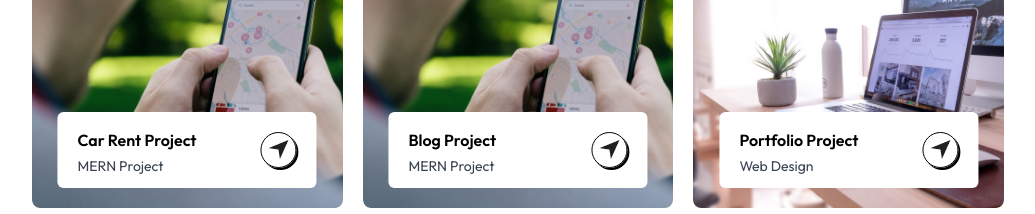
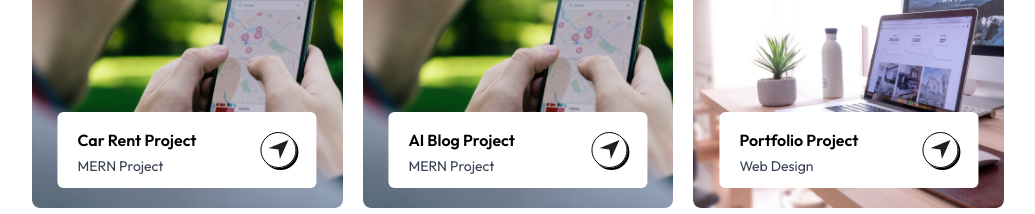
Before and after one commit to vineettiwari1708/portfolio, a Next.js app: page / in a window 1280 px wide. Shown: the part 3060-3274 px from the top of the page, without its empty margins (122-1157 px from the left). Built offline with nearby package versions, Linux system fonts and the light colour scheme; a web font is replaced by a local one.

Commit message:
Update assets.js

```diff
--- a/assets/assets.js
+++ b/assets/assets.js
@@ -97,7 +97,7 @@ export const workData = [
     url: "https://glistening-cupcake-a9674d.netlify.app/",
   },
    {
-    title: "Blog Project",
+    title: "AI Blog Project",
     description: "MERN Project",
     bgImage: "/work-2.png",
     url: "https://chimerical-zabaione-37b409.netlify.app/",
```
